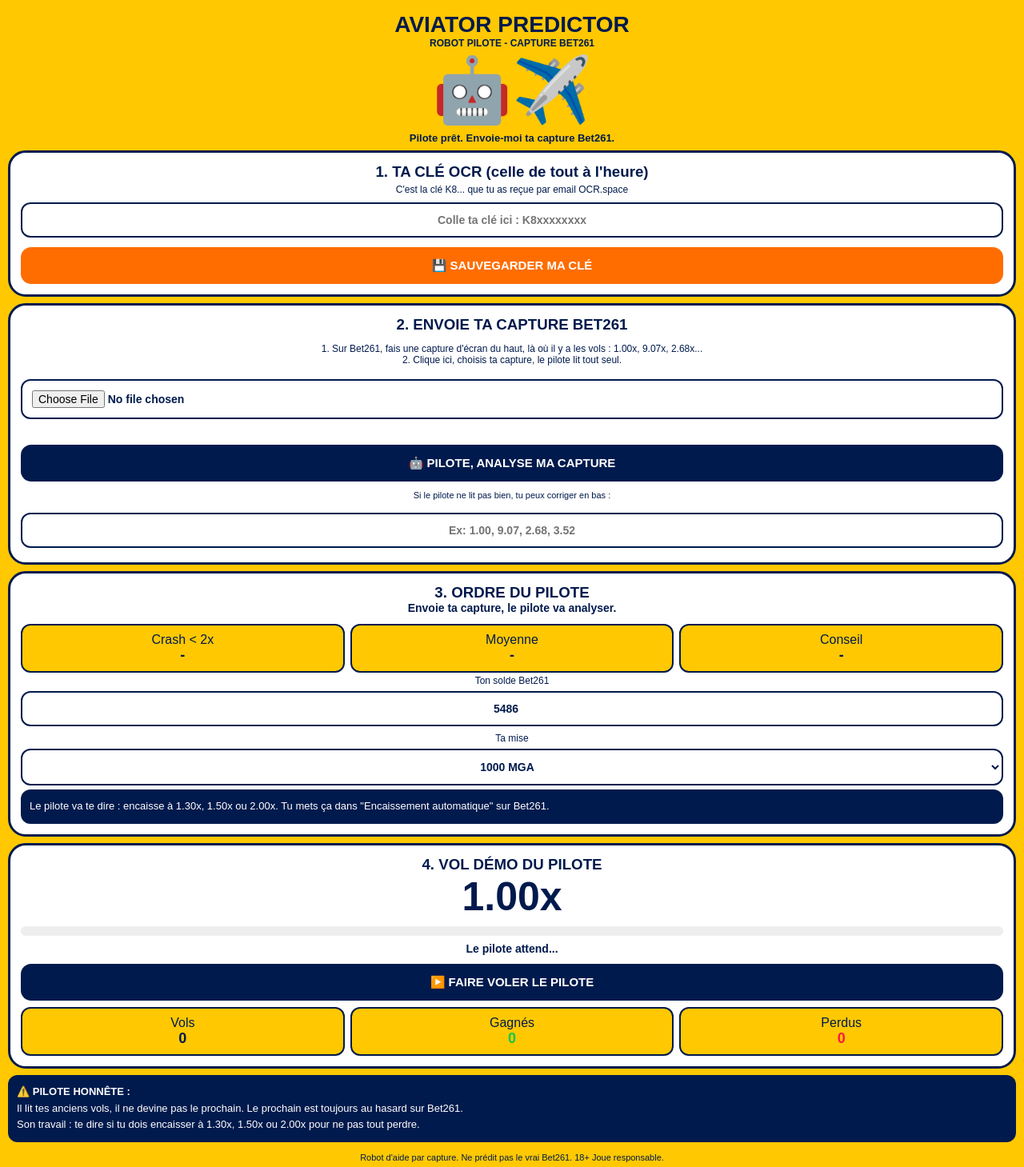
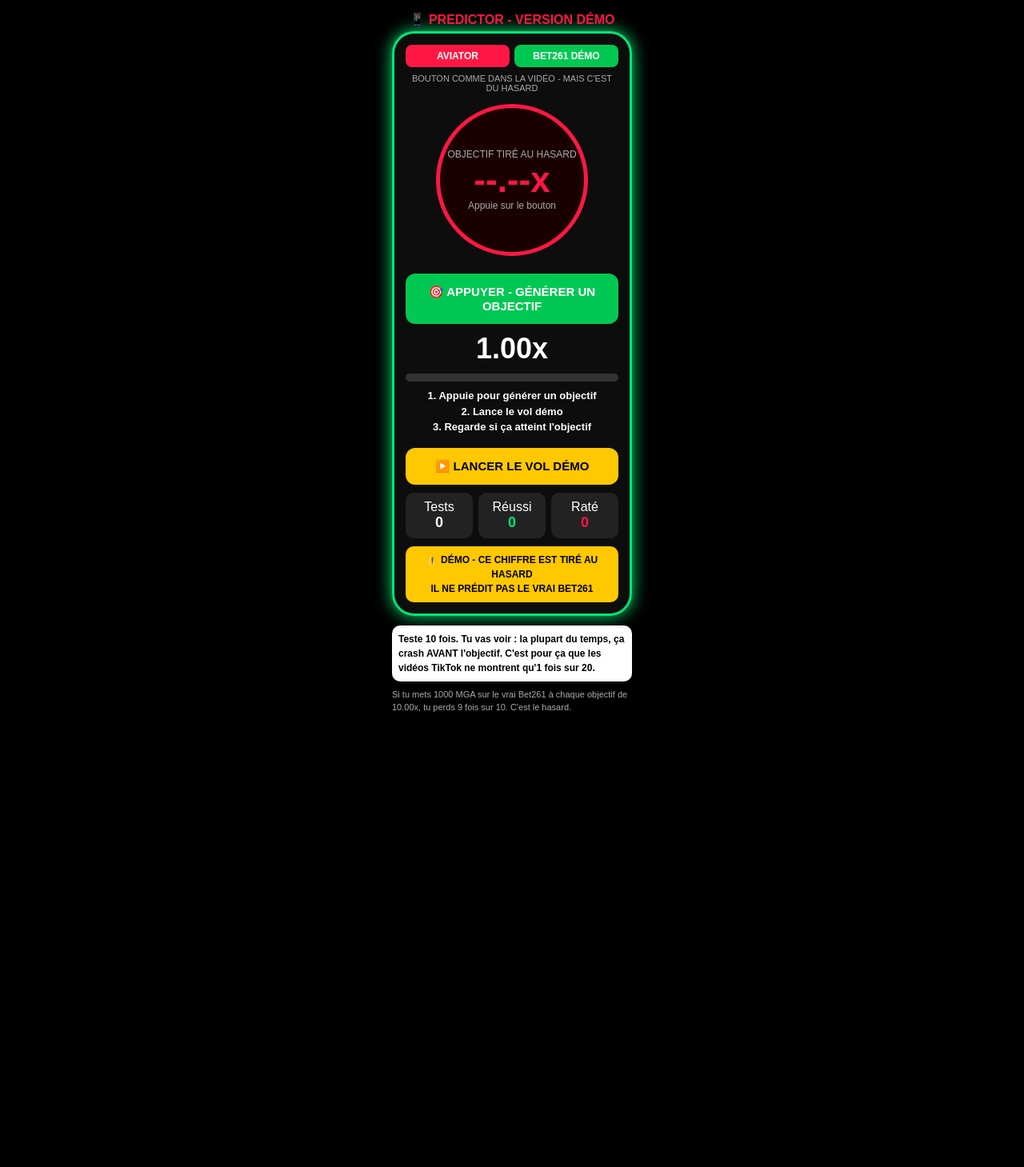
Before and after one commit to Francki2701/Aviator-predictor, a plain HTML site: page index.html in a window 1280 px wide. Shown: the whole page at 80% size. After the commit the page ends 915 px from the top, so only its background shows below. Drawn offline with Linux system fonts and the light colour scheme.

Commit message:
Update title and styles in index.html

```diff
--- a/index.html
+++ b/index.html
@@ -3,136 +3,109 @@
 <head>
 <meta charset="UTF-8">
 <meta name="viewport" content="width=device-width, initial-scale=1">
-<title>ROBOT PILOTE - CAPTURE BET261</title>
+<title>PREDICTOR DÉMO - HASARD</title>
 <style>
-*{box-sizing:border-box}body{margin:0;background:#FFC800;color:#001A4D;font-family:Arial;padding:10px;text-align:center}
-h1{font-size:28px;margin:5px 0 0}.sous{font-size:12px;font-weight:900}
-.pilote{font-size:80px;margin:5px 0}
-.cockpit{background:#fff;border:3px solid #001A4D;border-radius:22px;padding:13px;margin:8px 0}
-.multi{font-size:50px;font-weight:900}.multi.crash{color:#FF1744}.multi.ok{color:#00C853}
-.bar{height:12px;background:#eee;border-radius:20px;overflow:hidden;margin:8px 0}.fill{height:100%;background:#001A4D;width:0%}
-input,select{width:100%;padding:12px;border:2px solid #001A4D;border-radius:12px;font-weight:900;font-size:14px;margin:5px 0;background:#fff;color:#001A4D;text-align:center}
-button{width:100%;padding:14px;border:0;border-radius:13px;font-weight:900;font-size:15px;margin-top:7px}
-.bleu{background:#001A4D;color:#fff}.vert{background:#00C853;color:#fff}.rouge{background:#FF1744;color:#fff}.orange{background:#FF6D00;color:#fff}
-.msg{font-weight:900;font-size:14px;min-height:20px}
-.badge{display:inline-block;padding:5px 9px;border-radius:20px;background:#FFC800;border:2px solid #001A4D;margin:2px;font-size:12px}
-.stats{display:flex;gap:7px}.stats div{flex:1;background:#FFC800;border:2px solid #001A4D;border-radius:12px;padding:9px}.stats b{font-size:18px;display:block}
-.conseil{background:#001A4D;color:#fff;border-radius:12px;padding:11px;font-size:13px;line-height:1.6;text-align:left}
-.small{font-size:11px;line-height:1.5}
-img{max-width:100%;border-radius:12px;border:2px solid #001A4D;margin-top:8px;display:none}
+*{box-sizing:border-box}body{margin:0;background:#000;color:#fff;font-family:Arial;padding:10px;text-align:center}
+h1{font-size:16px;color:#FF1744;margin:5px 0}
+.phone{width:300px;max-width:95%;margin:0 auto;background:#0D0D0D;border:3px solid #00E676;border-radius:28px;padding:14px;box-shadow:0 0 20px #00E676}
+.top{display:flex;gap:6px;justify-content:center}.top span{flex:1;padding:7px;border-radius:8px;font-weight:900;font-size:12px}.rouge{background:#FF1744}.vert{background:#00C853}
+.cercle{width:190px;height:190px;border:5px solid #FF1744;border-radius:50%;margin:14px auto;display:flex;flex-direction:column;justify-content:center;align-items:center;background:#1A0000}
+.cercle b{font-size:44px;color:#FF1744}.cercle span{font-size:12px;color:#aaa}
+button{width:100%;padding:14px;border:0;border-radius:12px;font-weight:900;font-size:15px;margin-top:8px}
+.btn-predict{background:#00C853;color:#fff}.btn-vol{background:#FFC800;color:#000}.btn-reset{background:#333;color:#fff}
+.vol{font-size:36px;font-weight:900;margin:10px 0}
+.bar{height:10px;background:#333;border-radius:20px;overflow:hidden}.fill{height:100%;background:#FF1744;width:0%}
+.msg{font-size:13px;font-weight:900;min-height:20px;margin:8px 0;line-height:1.5}
+.stats{display:flex;gap:7px}.stats div{flex:1;background:#222;border-radius:10px;padding:9px}.stats b{font-size:18px;display:block}
+.demo{background:#FFC800;color:#000;font-weight:900;padding:8px;border-radius:10px;font-size:12px;margin-top:10px;line-height:1.5}
+.small{font-size:11px;color:#aaa;line-height:1.5;margin-top:8px}
+input{width:100%;padding:11px;border-radius:10px;border:0;text-align:center;font-weight:900;margin-top:6px}
 </style>
 </head>
 <body>
-<h1>AVIATOR PREDICTOR</h1>
-<div class="sous">ROBOT PILOTE - CAPTURE BET261</div>
-<div class="pilote" id="pilote">🤖✈️</div>
-<div style="font-weight:900;font-size:13px" id="piloteTexte">Pilote prêt. Envoie-moi ta capture Bet261.</div>
+<h1>📱 PREDICTOR - VERSION DÉMO</h1>
 
-<div class="cockpit" style="text-align:left">
-<h3 style="text-align:center;margin:0">1. TA CLÉ OCR (celle de tout à l'heure)</h3>
-<p style="font-size:12px;text-align:center;margin:4px 0">C'est la clé K8... que tu as reçue par email OCR.space</p>
-<input id="apiKey" placeholder="Colle ta clé ici : K8xxxxxxxx">
-<button class="orange" onclick="sauverCle()">💾 SAUVEGARDER MA CLÉ</button>
-<div id="cleOk" style="text-align:center;font-size:12px;font-weight:900;color:#00C853"></div>
+<div class="phone">
+<div class="top"><span class="rouge">AVIATOR</span><span class="vert">BET261 DÉMO</span></div>
+<div style="font-size:11px;color:#aaa;margin-top:8px">BOUTON COMME DANS LA VIDÉO - MAIS C'EST DU HASARD</div>
+
+<div class="cercle">
+<span>OBJECTIF TIRÉ AU HASARD</span>
+<b id="cible">--.--x</b>
+<span id="cibleTexte">Appuie sur le bouton</span>
 </div>
 
-<div class="cockpit" style="text-align:left">
-<h3 style="text-align:center;margin:0">2. ENVOIE TA CAPTURE BET261</h3>
-<p style="font-size:12px;text-align:center">1. Sur Bet261, fais une capture d'écran du haut, là où il y a les vols : 1.00x, 9.07x, 2.68x...<br>2. Clique ici, choisis ta capture, le pilote lit tout seul.</p>
-<input type="file" id="file" accept="image/*" onchange="lireCapture(event)">
-<img id="preview">
-<div class="msg" id="ocrStatus" style="text-align:center"></div>
-<button class="bleu" onclick="analyserAuto()">🤖 PILOTE, ANALYSE MA CAPTURE</button>
-<div id="liste" style="text-align:center;margin-top:7px"></div>
-<p style="font-size:11px;text-align:center">Si le pilote ne lit pas bien, tu peux corriger en bas :</p>
-<input id="hist" placeholder="Ex: 1.00, 9.07, 2.68, 3.52">
+<button class="btn-predict" onclick="generer()">🎯 APPUYER - GÉNÉRER UN OBJECTIF</button>
+
+<div class="vol" id="vol">1.00x</div>
+<div class="bar"><div class="fill" id="fill"></div></div>
+<div class="msg" id="msg">1. Appuie pour générer un objectif<br>2. Lance le vol démo<br>3. Regarde si ça atteint l'objectif</div>
+
+<button class="btn-vol" onclick="lancerVol()">▶️ LANCER LE VOL DÉMO</button>
+
+<div class="stats" style="margin-top:10px">
+<div><span>Tests</span><b id="tests">0</b></div>
+<div><span>Réussi</span><b id="reussi" style="color:#00E676">0</b></div>
+<div><span>Raté</span><b id="rate" style="color:#FF1744">0</b></div>
 </div>
 
-<div class="cockpit">
-<h3 style="margin:0">3. ORDRE DU PILOTE</h3>
-<div class="msg" id="ordre">Envoie ta capture, le pilote va analyser.</div>
-<div class="stats" style="margin-top:8px">
-<div><span>Crash &lt; 2x</span><b id="petit">-</b></div>
-<div><span>Moyenne</span><b id="moy">-</b></div>
-<div><span>Conseil</span><b id="autoConseil">-</b></div>
-</div>
-<label style="font-size:12px">Ton solde Bet261</label>
-<input id="solde" value="5486" type="number">
-<label style="font-size:12px">Ta mise</label>
-<select id="mise"><option value="500">500 MGA - Sûr</option><option value="1000" selected>1000 MGA</option><option value="2000">2000 MGA</option></select>
-<div class="conseil" id="conseil">Le pilote va te dire : encaisse à 1.30x, 1.50x ou 2.00x. Tu mets ça dans "Encaissement automatique" sur Bet261.</div>
+<div class="demo">⚠️ DÉMO - CE CHIFFRE EST TIRÉ AU HASARD<br>IL NE PRÉDIT PAS LE VRAI BET261</div>
 </div>
 
-<div class="cockpit">
-<h3 style="margin:0">4. VOL DÉMO DU PILOTE</h3>
-<div class="multi" id="multi">1.00x</div>
-<div class="bar"><div class="fill" id="fill"></div></div>
-<div class="msg" id="msg">Le pilote attend...</div>
-<button class="bleu" onclick="volDemo()">▶️ FAIRE VOLER LE PILOTE</button>
-<button class="vert" id="btnEncaisser" style="display:none" onclick="encaisser()">💰 ENCAISSER MAINTENANT</button>
-<div class="stats" style="margin-top:8px">
-<div><span>Vols</span><b id="nbVols">0</b></div>
-<div><span>Gagnés</span><b id="nbGagnes" style="color:#00C853">0</b></div>
-<div><span>Perdus</span><b id="nbPerdus" style="color:#FF1744">0</b></div>
-</div>
+<div style="max-width:300px;margin:12px auto;text-align:left">
+<div class="demo" id="explication" style="background:#fff">Teste 10 fois. Tu vas voir : la plupart du temps, ça crash AVANT l'objectif. C'est pour ça que les vidéos TikTok ne montrent qu'1 fois sur 20.</div>
+<p class="small">Si tu mets 1000 MGA sur le vrai Bet261 à chaque objectif de 10.00x, tu perds 9 fois sur 10. C'est le hasard.</p>
 </div>
 
-<div class="conseil"><b>⚠️ PILOTE HONNÊTE :</b><br>Il lit tes anciens vols, il ne devine pas le prochain. Le prochain est toujours au hasard sur Bet261.<br>Son travail : te dire si tu dois encaisser à 1.30x, 1.50x ou 2.00x pour ne pas tout perdre.</div>
-<p class="small">Robot d'aide par capture. Ne prédit pas le vrai Bet261. 18+ Joue responsable.</p>
-
 <script>
-let cle=localStorage.getItem('ocrKey')||'';
-if(cle){document.getElementById('apiKey').value=cle;document.getElementById('cleOk').innerText='✅ Clé sauvegardée';}
-function sauverCle(){cle=document.getElementById('apiKey').value.trim();localStorage.setItem('ocrKey',cle);document.getElementById('cleOk').innerText='✅ Clé sauvegardée : '+cle.substring(0,4)+'...';alert('Clé sauvegardée !');}
-let texteOCR='';
-function lireCapture(e){
-  let f=e.target.files[0]; if(!f) return;
-  let url=URL.createObjectURL(f);
-  let img=document.getElementById('preview'); img.src=url; img.style.display='block';
-  document.getElementById('ocrStatus').innerText='⏳ Le pilote lit ta capture... attends 5 secondes...';
-  document.getElementById('piloteTexte').innerText='Pilote : Je lis ta capture...';
-  let fd=new FormData(); fd.append('file',f); fd.append('apikey',cle||'helloworld'); fd.append('OCREngine','2'); fd.append('scale','true');
-  fetch('https://api.ocr.space/parse/image',{method:'POST',body:fd}).then(r=>r.json()).then(d=>{
-    texteOCR=d.ParsedResults?.[0]?.ParsedText||'';
-    document.getElementById('ocrStatus').innerText='✅ Lu : '+texteOCR.substring(0,120);
-    // Extraire tous les nombres comme 1.00, 9.07, 12.45
-    let nums=(texteOCR.match(/\d+\.\d{1,2}/g)||[]).map(v=>parseFloat(v)).filter(v=>v>=1&&v<=100);
-    // Enlever le solde / mise qui sont aussi des nombres, on garde les 12 premiers petits
-    nums=nums.slice(0,12);
-    if(nums.length>=3){document.getElementById('hist').value=nums.join(', ');document.getElementById('piloteTexte').innerText='Pilote : J\'ai trouvé '+nums.length+' vols ! Clique ANALYSE.'; analyserAuto();}
-    else{document.getElementById('ocrStatus').innerText='⚠️ Le pilote a mal lu. Retente avec une capture plus nette, juste le haut avec les vols.'}
-  }).catch(()=>{document.getElementById('ocrStatus').innerText='❌ Erreur OCR. Vérifie ta clé K8... et ta connexion.'});
+let cible=0, multi=1, enCours=false, crash=0, timer=null, tests=0, reussi=0, rate=0;
+function generer(){
+  // Comme les faux predictors : on tire un chiffre au hasard
+  let r=Math.random();
+  if(r<0.6) cible=1.5+Math.random()*1.5; // souvent petit
+  else if(r<0.85) cible=3+Math.random()*3; // parfois moyen
+  else cible=8+Math.random()*4; // rarement gros comme 10x
+  cible=Math.round(cible*100)/100;
+  document.getElementById('cible').innerText=cible.toFixed(2)+'x';
+  document.getElementById('cibleTexte').innerText='Objectif tiré au hasard';
+  document.getElementById('msg').innerHTML='🎯 Objectif : <b>'+cible.toFixed(2)+'x</b><br>Maintenant lance le vol démo pour voir si ça l\'atteint.';
 }
-let monAuto=1.5, multi=1, enCours=false, crash=0, timer=null, vols=0, gagnes=0, perdus=0;
-function analyserAuto(){
-  let txt=document.getElementById('hist').value.trim();
-  if(!txt){alert('Envoie d\'abord ta capture Bet261 !');return}
-  let vals=txt.split(',').map(v=>parseFloat(v.replace('x','').trim())).filter(v=>!isNaN(v)&&v>=1);
-  if(vals.length<3){alert('Le pilote a trouvé moins de 3 vols. Re-cadre ta capture juste sur les vols en haut.');return}
-  document.getElementById('liste').innerHTML=vals.map(v=>'<span class="badge">'+v.toFixed(2)+'x</span>').join('');
-  let moy=vals.reduce((a,b)=>a+b,0)/vals.length;
-  let petit=vals.filter(v=>v<2).length/vals.length*100;
-  document.getElementById('moy').innerText=moy.toFixed(2)+'x';
-  document.getElementById('petit').innerText=Math.round(petit)+'%';
-  if(petit>=70){monAuto=1.30;document.getElementById('autoConseil').innerText='1.30x';document.getElementById('ordre').innerText='🚨 PILOTE : Marché froid ! Encaisse à 1.30x, mise 500 MGA.'}
-  else if(petit>=50){monAuto=1.50;document.getElementById('autoConseil').innerText='1.50x';document.getElementById('ordre').innerText='🟡 PILOTE : Normal. Encaisse à 1.50x, mise 1000 MGA.'}
-  else {monAuto=2.00;document.getElementById('autoConseil').innerText='2.00x';document.getElementById('ordre').innerText='🟢 PILOTE : Marché chaud. Tu peux tenter 2.00x.'}
-  let solde=parseInt(document.getElementById('solde').value)||5486;
-  let mise=parseInt(document.getElementById('mise').value)||1000;
-  document.getElementById('conseil').innerHTML='✅ ORDRE PILOTE : Sur Bet261, mets <b>Encaissement automatique à '+monAuto+'x</b>, mise <b>'+mise+' MGA</b>.<br>Avec '+solde+' MGA tu peux tenir '+Math.floor(solde/mise)+' vols. Si tu perds 3 fois, ARRÊTE-TOI.';
-  document.getElementById('piloteTexte').innerText='Pilote : Analyse finie ! Encaisse à '+monAuto+'x !';
+function lancerVol(){
+  if(!cible){alert('Appuie d\'abord sur GÉNÉRER UN OBJECTIF');return}
+  if(enCours) return;
+  // Le vrai crash, lui aussi au hasard, comme Bet261
+  crash=1+Math.random()*Math.random()*9;
+  if(Math.random()<0.25) crash=1+Math.random()*0.5;
+  multi=1; enCours=true;
+  document.getElementById('msg').innerText='✈️ Vol en cours... Objectif : '+cible.toFixed(2)+'x';
+  timer=setInterval(()=>{
+    multi+=0.05+multi*0.02; multi=Math.round(multi*100)/100;
+    document.getElementById('vol').innerText=multi.toFixed(2)+'x';
+    document.getElementById('fill').style.width=Math.min(multi*8,100)+'%';
+    if(multi>=cible){gagner();}
+    else if(multi>=crash){perdre();}
+  },100);
 }
-function volDemo(){
-  if(enCours) return;
-  crash=1+Math.random()*Math.random()*8; if(Math.random()<0.2) crash=1+Math.random()*0.4;
-  multi=1; enCours=true; document.getElementById('multi').className='multi';
-  document.getElementById('btnEncaisser').style.display='block';
-  document.getElementById('msg').innerText='✈️ Le pilote vole... Objectif : '+monAuto+'x';
-  timer=setInterval(()=>{multi+=0.05+multi*0.02; multi=Math.round(multi*100)/100; document.getElementById('multi').innerText=multi.toFixed(2)+'x'; document.getElementById('fill').style.width=Math.min(multi*10,100)+'%'; if(multi>=monAuto){document.getElementById('msg').innerText='✅ PILOTE : ENCAISSE MAINTENANT à '+monAuto+'x';} if(multi>=crash) crashVol();},100);
+function gagner(){
+  clearInterval(timer); enCours=false; tests++; reussi++;
+  document.getElementById('msg').innerHTML='✅ ÇA A MARCHÉ CETTE FOIS !<br>Le vol a atteint '+cible.toFixed(2)+'x<br>C\'est de la chance, pas une prédiction.';
+  maj();
 }
-function encaisser(){if(!enCours) return; clearInterval(timer); enCours=false; document.getElementById('multi').classList.add('ok'); document.getElementById('msg').innerText='✅ Bien joué ! Sorti à '+multi.toFixed(2)+'x'; document.getElementById('btnEncaisser').style.display='none'; vols++; gagnes++; maj();}
-function crashVol(){clearInterval(timer); enCours=false; document.getElementById('multi').innerText='💥 CRASH @ '+crash.toFixed(2)+'x'; document.getElementById('multi').classList.add('crash'); document.getElementById('msg').innerText='💥 Crash ! Tu n\'as pas encaissé à '+monAuto+'x à temps.'; document.getElementById('btnEncaisser').style.display='none'; vols++; perdus++; maj();}
-function maj(){document.getElementById('nbVols').innerText=vols;document.getElementById('nbGagnes').innerText=gagnes;document.getElementById('nbPerdus').innerText=perdus;}
+function perdre(){
+  clearInterval(timer); enCours=false; tests++; rate++;
+  document.getElementById('msg').innerHTML='💥 CRASH à '+crash.toFixed(2)+'x<br>Objectif '+cible.toFixed(2)+'x RATÉ.<br>C\'est ce qui arrive la plupart du temps.';
+  document.getElementById('vol').innerText='💥 CRASH @ '+crash.toFixed(2)+'x';
+  maj();
+}
+function maj(){
+  document.getElementById('tests').innerText=tests;
+  document.getElementById('reussi').innerText=reussi;
+  document.getElementById('rate').innerText=rate;
+  if(tests>=5){
+    let pct=Math.round(reussi/tests*100);
+    document.getElementById('explication').innerHTML='Après '+tests+' tests : '+reussi+' réussi, '+rate+' raté = '+pct+'% de réussite.<br>Si tu avais mis 1000 MGA à chaque fois sur le vrai Bet261, tu aurais perdu '+ (rate*1000) +' MGA.';
+  }
+}
 </script>
 </body>
 </html>
```
